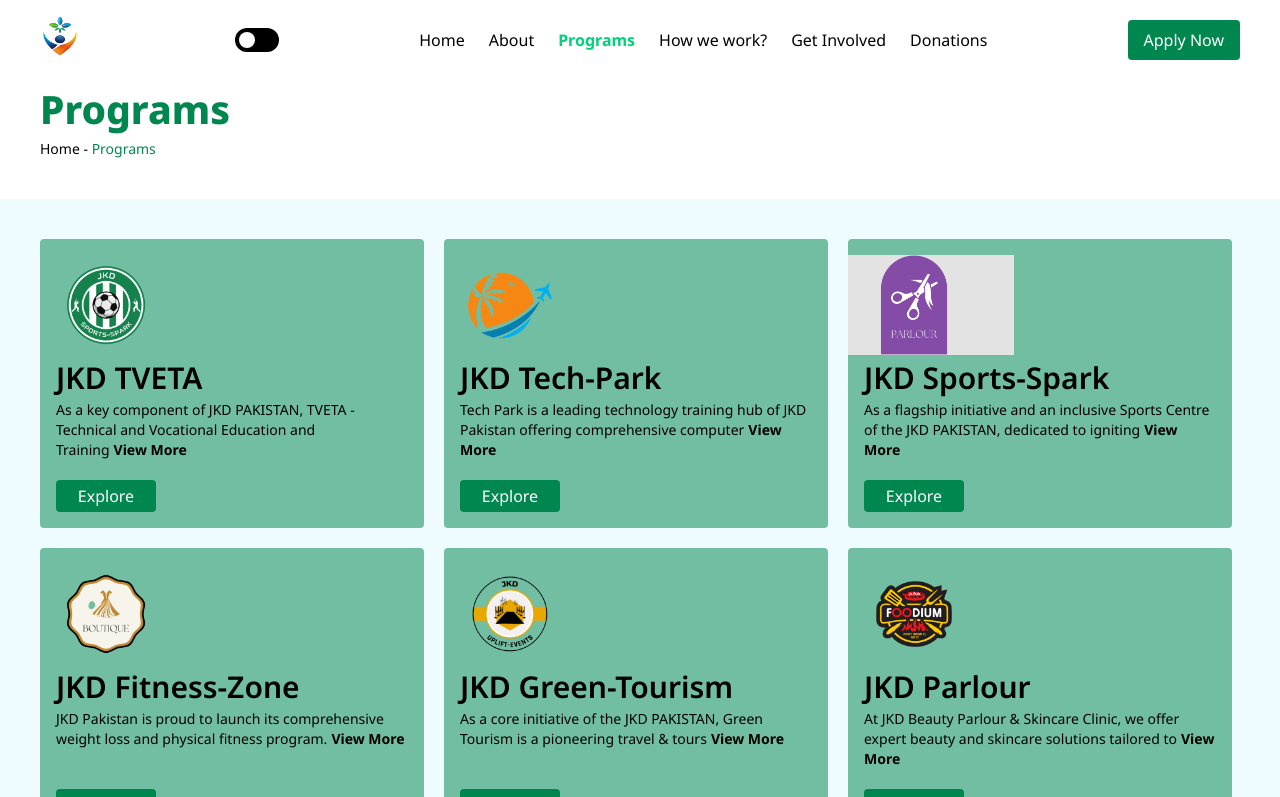
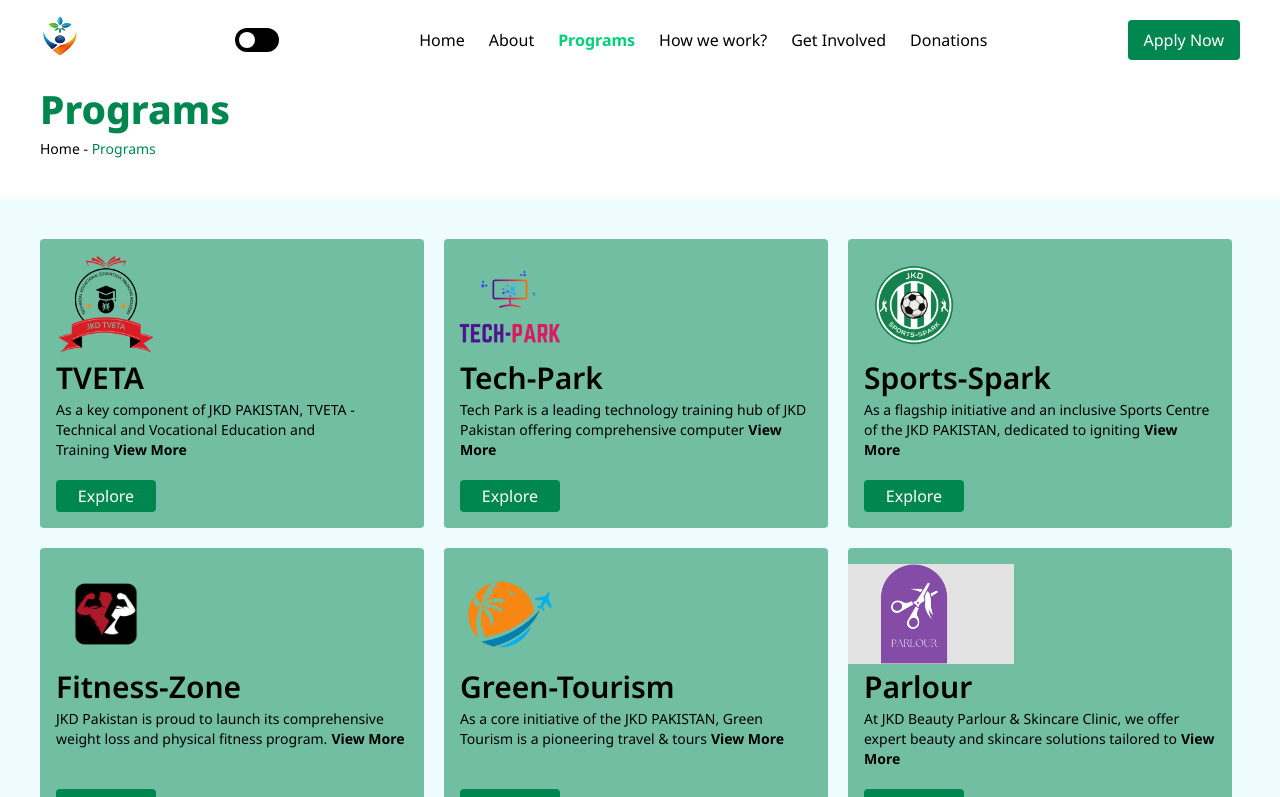
Before and after one commit to abdul-samad-91/JKD_Organization, a Next.js app: page /programs in a window 1280 px wide. Shown: the top 797 px of the page. Built offline with nearby package versions, Linux system fonts and the light colour scheme.

Commit message:
change for programs cards

```diff
--- a/src/app/programs/page.js
+++ b/src/app/programs/page.js
@@ -18,58 +18,64 @@
 
 const allprograms = [
   {
-    title: "JKD TVETA",
+    title: "TVETA",
     description: "As a key component of JKD PAKISTAN, TVETA -Technical and Vocational Education and Training",
     fullDescription : "As a key component of JKD PAKISTAN, TVETA -Technical and Vocational Education and Training Academy is a premier institution provides customized training programs, consultancy services, skills development courses, professional certifications and Capacity building to empower individuals and organizations, fostering growth and development. JKD TVETA also offers flexible and convenient trainings and consultancy services, delivered right to your home, office and organization.",
-    pIcon: program2,
+    pIcon: program1,
   },
   {
-    title: "JKD Tech-Park",
+    title: "Tech-Park",
     description: "Tech Park is a leading technology training hub of JKD Pakistan offering comprehensive computer",
     fullDescription:"Tech Park is a leading technology training hub of JKD Pakistan offering comprehensive computer short courses and trainings. Our expert instructors and state-of-the-art facilities ensure students gain practical skills to succeed in today's digital landscape. JKD Tech Park is a vibrant ecosystem for entrepreneurs, enterprises, and innovators offering flexible desk arrangements, high-speed internet, meeting rooms, event spaces and networking opportunities.",
+    pIcon:program9,
+  },
+  {
+    title: "Sports-Spark",
+    description: "As a flagship initiative and an inclusive Sports Centre of the JKD PAKISTAN, dedicated to igniting",
+    fullDescription: "As a flagship initiative and an inclusive Sports Centre of the JKD PAKISTAN, dedicated to igniting a passion for sports in everyone. Our mission is to provide a welcoming and accessible environment where people of all abilities can come together to play, learn, and grow. Fields of play, organizing sports events and trainings in JKD Sports Arena & JKD Sports Academy are available both outdoors and indoors.",
+    pIcon:program2 ,
+  },
+  {
+    title: "Fitness-Zone",
+    description:
+      "JKD Pakistan is proud to launch its comprehensive weight loss and physical fitness program.",
+    fullDescription: "JKD Pakistan is proud to launch its comprehensive weight loss and physical fitness program through Expert trainers and weight loss specialists, tailored specifically for the people of Peshawar and surrounding areas. Our holistic approach combines cutting-edge techniques with expert guidance to empower individuals in achieving their wellness goals." ,
+    pIcon:  program8,
+  },
+  {
+    title: "Green-Tourism",
+    description:
+      "As a core initiative of the JKD PAKISTAN, Green Tourism is a pioneering travel & tours",
+    fullDescription:" As a core initiative of the JKD PAKISTAN, Green Tourism is a pioneering travel & tours consultancy and training organization dedicated to crafting extraordinary, eco-friendly, and responsible travel experiences. Our mission is to promote sustainable tourism practices, support local communities, and preserve Pakistan's natural beauty for future generations. Experience the beauty of the world with our eco-friendly tourism solutions.",
     pIcon: program3,
   },
   {
-    title: "JKD Sports-Spark",
-    description: "As a flagship initiative and an inclusive Sports Centre of the JKD PAKISTAN, dedicated to igniting",
-    fullDescription: "As a flagship initiative and an inclusive Sports Centre of the JKD PAKISTAN, dedicated to igniting a passion for sports in everyone. Our mission is to provide a welcoming and accessible environment where people of all abilities can come together to play, learn, and grow. Fields of play, organizing sports events and trainings in JKD Sports Arena & JKD Sports Academy are available both outdoors and indoors.",
-    pIcon: program4,
+    title: "Parlour",
+    description:
+      "At JKD Beauty Parlour & Skincare Clinic, we offer expert beauty and skincare solutions tailored to",
+    fullDescription:"At JKD Beauty Parlour & Skincare Clinic, we offer expert beauty and skincare solutions tailored to your unique needs. Our state-of-the-art facility provides a relaxing atmosphere, cutting-edge technology, customized training programs and personalized services.",
+    pIcon: program4 ,
   },
   {
-    title: "JKD Fitness-Zone",
+    title: "Boutique",
     description:
-      "JKD Pakistan is proud to launch its comprehensive weight loss and physical fitness program.",
-    fullDescription: "JKD Pakistan is proud to launch its comprehensive weight loss and physical fitness program through Expert trainers and weight loss specialists, tailored specifically for the people of Peshawar and surrounding areas. Our holistic approach combines cutting-edge techniques with expert guidance to empower individuals in achieving their wellness goals." ,
+      "JKD Pakistan proudly presents JKD Boutique, a haven for fashion enthusiasts, offering an",
+    fullDescription:"JKD Pakistan proudly presents JKD Boutique, a haven for fashion enthusiasts, offering an exclusive range of clothing, dress making, and fashion designs that seamlessly merge traditional craftsmanship with modern aesthetics, epitomizing Pakistani elegance, sophistication and cultural heritage.",
     pIcon: program5,
   },
   {
-    title: "JKD Green-Tourism",
-    description:
-      "As a core initiative of the JKD PAKISTAN, Green Tourism is a pioneering travel & tours",
-    fullDescription:" As a core initiative of the JKD PAKISTAN, Green Tourism is a pioneering travel & tours consultancy and training organization dedicated to crafting extraordinary, eco-friendly, and responsible travel experiences. Our mission is to promote sustainable tourism practices, support local communities, and preserve Pakistan's natural beauty for future generations. Experience the beauty of the world with our eco-friendly tourism solutions.",
-    pIcon: program6,
-  },
-  {
-    title: "JKD Parlour",
-    description:
-      "At JKD Beauty Parlour & Skincare Clinic, we offer expert beauty and skincare solutions tailored to",
-    fullDescription:"At JKD Beauty Parlour & Skincare Clinic, we offer expert beauty and skincare solutions tailored to your unique needs. Our state-of-the-art facility provides a relaxing atmosphere, cutting-edge technology, customized training programs and personalized services.",
-    pIcon: program7,
-  },
-  {
-    title: "JKD Boutique",
-    description:
-      "JKD Pakistan proudly presents JKD Boutique, a haven for fashion enthusiasts, offering an",
-    fullDescription:"JKD Pakistan proudly presents JKD Boutique, a haven for fashion enthusiasts, offering an exclusive range of clothing, dress making, and fashion designs that seamlessly merge traditional craftsmanship with modern aesthetics, epitomizing Pakistani elegance, sophistication and cultural heritage.",
-    pIcon: program8,
-  },
-  {
-    title: "JKD Uplift-Events",
+    title: "Uplift-Events",
     description:
       "As a vital part of the JKD PAKISTAN, Uplift-Events is a dynamic and innovative event management",
     fullDescription:"program dedicated to creating unforgettable experiences that inspire, educate, and uplift individuals and communities. Our team of passionate and experienced professionals is committed to delivering exceptional events that exceed expectations and leave a lasting impact.",
-    pIcon: program9,
-  },
+    pIcon: program6 ,
+  },  {
+    title: "FOODIUM",
+    description:
+      "As a cornerstone of JKD PAKISTAN, Foodium Café, not just a café - serving customers for Pakistani",
+    fullDescription:"As a cornerstone of JKD PAKISTAN, Foodium Café, not just a café - serving customers for Pakistani traditional foods and fast foods, we're a hub for hospitality training and hotel management. Our café serves as a live classroom, where students can learn and practice the skills needed to succeed in the fast-paced hospitality and hotel industry. Our expert trainers and mentors guide students through hands-on training, workshops, and mentorship programs, focusing on:",
+    pIcon: program7 ,
+  }
 ];
 
 
```
